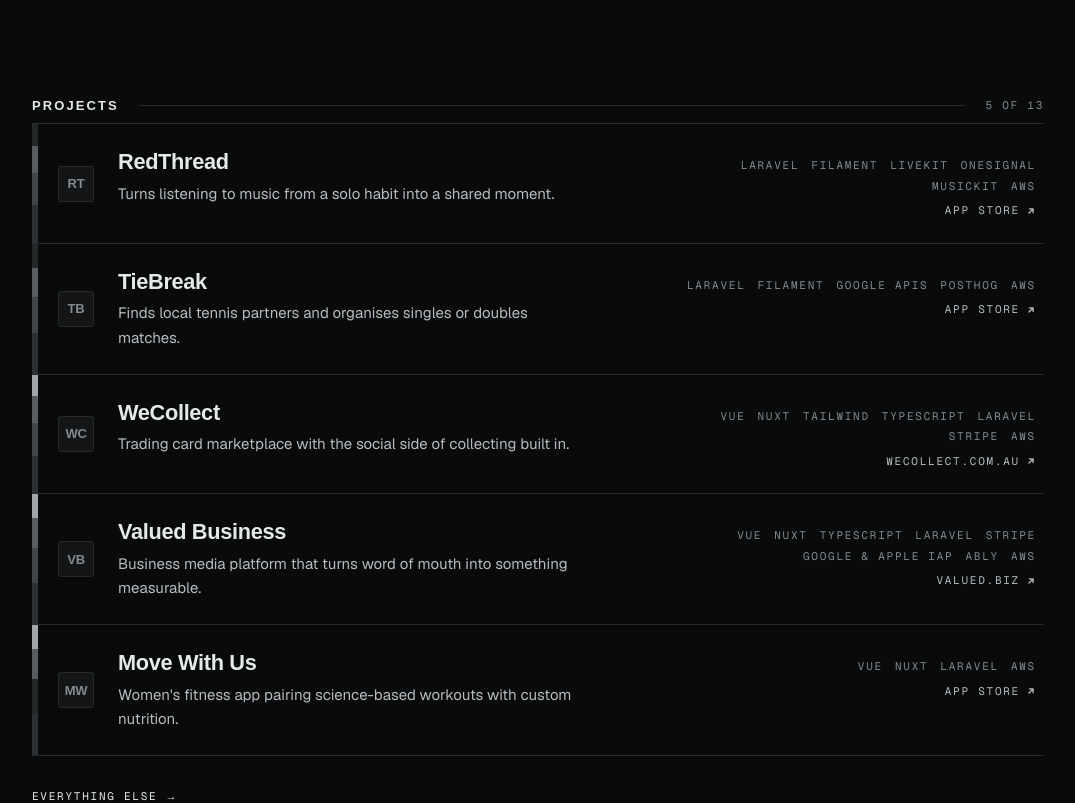
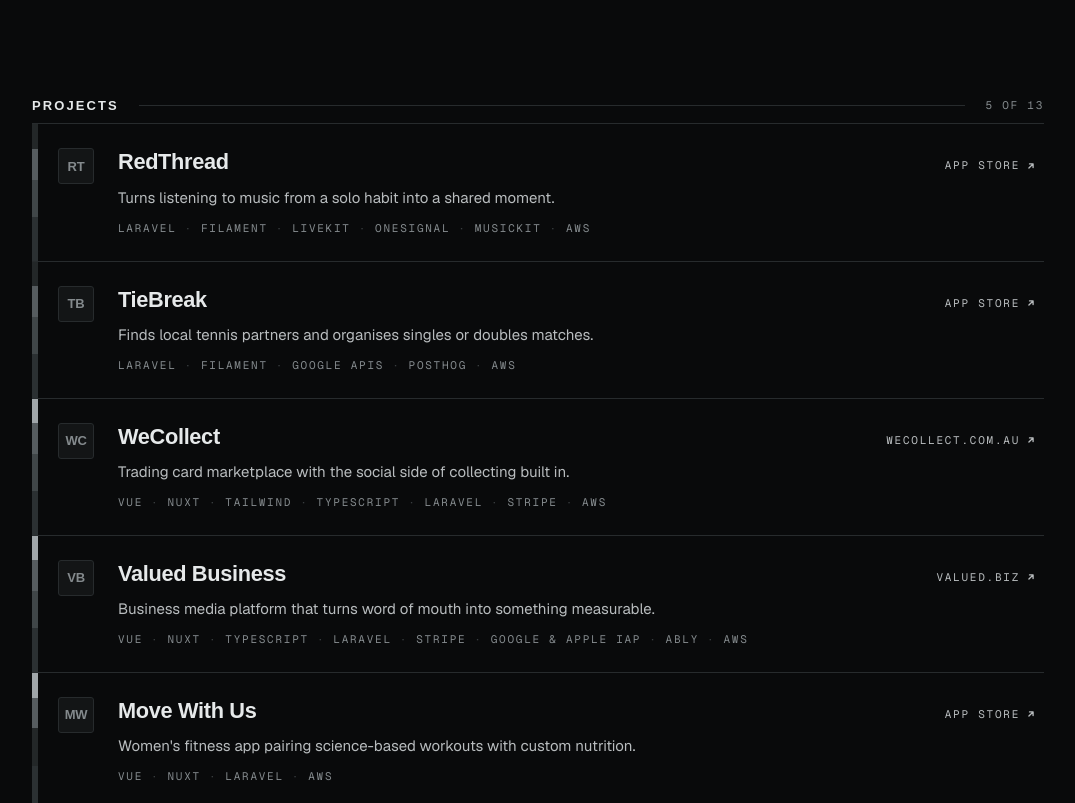
Before and after one commit to rosemalejohn/rosemalejohn, a Next.js app: page / in a window 1280 px wide. Shown: the part 1140-1943 px from the top of the page, without its empty margins (102-1177 px from the left). Built offline with nearby package versions, Linux system fonts and the light colour scheme; a web font is replaced by a local one.

Commit message:
feat: enhance ProjectRow component with Source function and improve layout

```diff
--- a/app/components/ProjectRow.tsx
+++ b/app/components/ProjectRow.tsx
@@ -1,3 +1,4 @@
+import { Fragment } from "react";
 import { stackNames } from "../data/stack";
 import type { Project } from "../types/Project";
 import Monogram from "./Monogram";
@@ -12,30 +13,22 @@
 	return host === "apps.apple.com" ? "App Store" : host;
 }
 
-function Body({ project }: { project: Project }) {
+/**
+ * The destination sits on the same line as the name — the title and where it
+ * opens are one thought, so they read together instead of across the row.
+ */
+function Source({ project }: { project: Project }) {
+	if (!project.link) {
 		return (
-		<>
-			<Monogram name={project.name} />
+			<span className="font-mono text-[11px] uppercase tracking-label text-muted">
+				Not public
+			</span>
+		);
+	}
 
-			<div className="grid flex-1 gap-x-10 gap-y-2 md:grid-cols-[minmax(0,1.4fr)_minmax(0,1fr)] md:items-baseline">
-				<div>
-					<h3 className="font-display text-[clamp(1.15rem,1.7vw,1.45rem)] font-bold leading-tight tracking-[-0.015em] text-ink transition-colors group-hover:text-accent">
-						{project.name}
-					</h3>
-					<p className="mt-1.5 max-w-[46ch] text-[15px] leading-relaxed text-ink-soft">
-						{project.description}
-					</p>
-				</div>
-
-				<div className="flex flex-col gap-2 md:items-end md:text-right">
-					<p className="flex flex-wrap gap-x-3 gap-y-1 font-mono text-[11px] uppercase tracking-label text-muted md:justify-end">
-						{stackNames(project.stack).map((name) => (
-							<span key={name}>{name}</span>
-						))}
-					</p>
-					<p className="flex items-center gap-1.5 font-mono text-[11px] uppercase tracking-label text-ink-soft">
-						{project.link ? sourceLabel(project.link) : "Not public"}
-						{project.link && (
+	return (
+		<span className="flex items-center gap-1.5 font-mono text-[11px] uppercase tracking-label text-ink-soft transition-colors group-hover:text-accent">
+			{sourceLabel(project.link)}
 			<svg
 				viewBox="0 0 12 12"
 				aria-hidden="true"
@@ -48,11 +41,39 @@
 			>
 				<path d="M3.5 8.5 8.5 3.5M4.2 3.5h4.3v4.3" />
 			</svg>
+		</span>
+	);
+}
+
+function Body({ project }: { project: Project }) {
+	return (
+		<div className="flex flex-1 flex-col gap-2.5">
+			<div className="flex flex-wrap items-baseline justify-between gap-x-4 gap-y-1">
+				<h3 className="font-display text-[clamp(1.15rem,1.7vw,1.45rem)] font-bold leading-tight tracking-[-0.015em] text-ink transition-colors group-hover:text-accent">
+					{project.name}
+				</h3>
+				<Source project={project} />
+			</div>
+
+			<p className="max-w-[54ch] text-[15px] leading-relaxed text-ink-soft">
+				{project.description}
+			</p>
+
+			{/* One quiet line names the exact tools; the seam beside it says how deep
+			 * they reach. Dots do the separating so the list stays calm at a glance. */}
+			<p className="flex flex-wrap items-center gap-x-2 gap-y-1 font-mono text-[11px] uppercase tracking-label text-muted">
+				{stackNames(project.stack).map((name, index) => (
+					<Fragment key={name}>
+						{index > 0 && (
+							<span aria-hidden="true" className="text-line-strong">
+								·
+							</span>
 						)}
+						<span>{name}</span>
+					</Fragment>
+				))}
 			</p>
 		</div>
-			</div>
-		</>
 	);
 }
 
@@ -63,35 +84,32 @@
 export default function ProjectRow({ project }: { project: Project }) {
 	const shared =
 		"group flex items-stretch gap-5 transition-colors duration-200 hover:bg-surface";
-	const content =
-		"flex flex-1 items-start gap-5 py-6 pr-2 sm:items-center sm:gap-6";
+	const content = "flex flex-1 items-start gap-5 py-6 pr-2 sm:gap-6";
 
-	if (!project.link) {
-		return (
-			<li className="border-t border-line">
-				<div className={shared}>
+	const inner = (
+		<>
 			<Seam stack={project.stack} className="w-1.5 flex-none" />
 			<div className={content}>
+				<Monogram name={project.name} />
 				<Body project={project} />
 			</div>
-				</div>
-			</li>
+		</>
 	);
-	}
 
 	return (
 		<li className="border-t border-line">
+			{project.link ? (
 				<a
 					href={project.link}
 					target="_blank"
 					rel="noreferrer"
 					className={shared}
 				>
-				<Seam stack={project.stack} className="w-1.5 flex-none" />
-				<div className={content}>
-					<Body project={project} />
-				</div>
+					{inner}
 				</a>
+			) : (
+				<div className={shared}>{inner}</div>
+			)}
 		</li>
 	);
 }
--- a/app/data/stack.ts
+++ b/app/data/stack.ts
@@ -17,6 +17,7 @@
 	graphql: "GraphQL",
 	heroku: "Heroku",
 	iap: "Google & Apple IAP",
+	javascript: "JavaScript",
 	laravel: "Laravel",
 	livekit: "LiveKit",
 	mongodb: "MongoDB",
@@ -59,6 +60,7 @@
 /** Which stratum each tool belongs to. A key missing here belongs to none. */
 const stackLayers: Record<string, Layer> = {
 	angular: "surface",
+	javascript: "surface",
 	next: "surface",
 	nuxt: "surface",
 	primevue: "surface",
```
Also changed, not shown: skills-lock.json (indentation only). Lines whose indentation alone changed are shown as unchanged.
